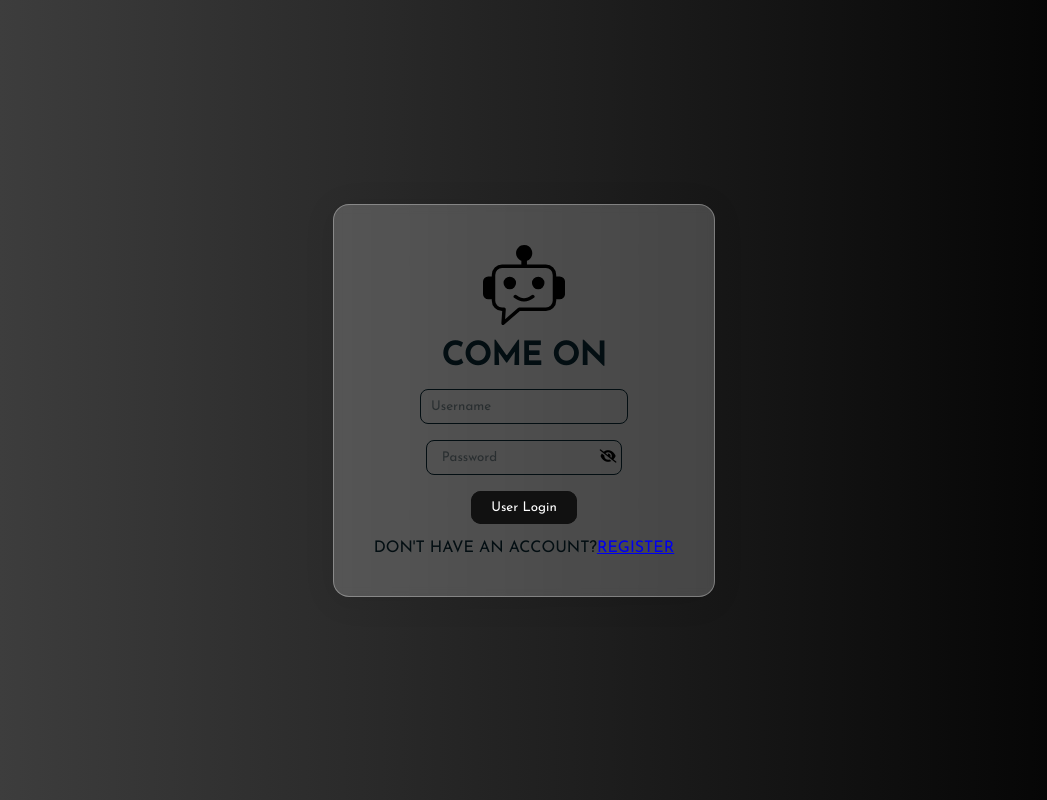
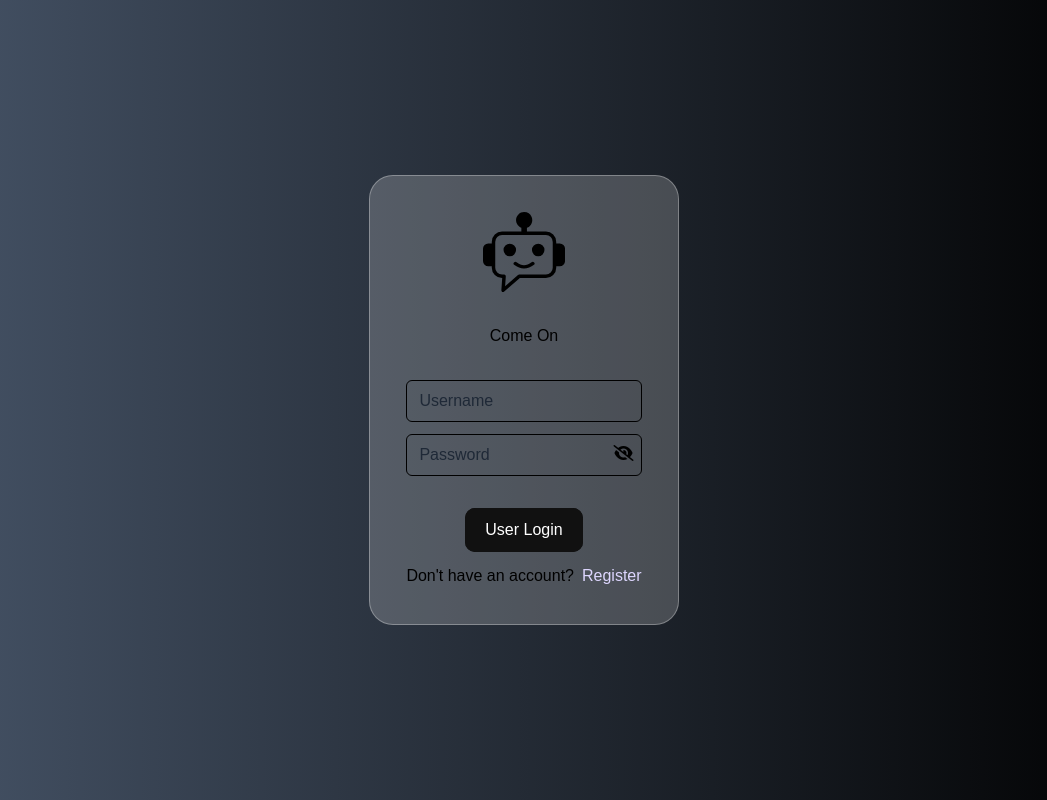
Before and after one commit to ajaypoly/chat-frontend, a React (Create React App) app in the folder chat-app/: page /login in a window 1280 px wide. Shown: the whole page, without its empty margins (116-1163 px from the left). Built offline with nearby package versions, Linux system fonts and the light colour scheme.

Commit message:
added tailwind css

```diff
--- a/chat-app/package.json
+++ b/chat-app/package.json
@@ -42,5 +42,10 @@
       "last 1 firefox version",
       "last 1 safari version"
     ]
+  },
+  "devDependencies": {
+    "autoprefixer": "^10.4.8",
+    "postcss": "^8.4.16",
+    "tailwindcss": "^3.1.8"
   }
 }
--- /dev/null
+++ b/chat-app/postcss.config.js
@@ -0,0 +1,6 @@
+module.exports = {
+  plugins: {
+    tailwindcss: {},
+    autoprefixer: {},
+  },
+}
--- a/chat-app/src/components/Contact/styles.js
+++ b/chat-app/src/components/Contact/styles.js
@@ -1,13 +1,95 @@
 import styled from "styled-components";
 
 const ContactContainer = styled.div`
+display: grid;
+  grid-template-rows: 10% 75% 15%;
+  overflow: hidden;
+  background-color: ;
+  .containers {
+    display: flex;
+    align-items: center;
+    gap: 1rem;
+    justify-content: center;
+    img {
+      height: 2rem;
+    }
+    h3 {
+      color: white;
+      text-transform: uppercase;
+    }
+  }
+  .contacts {
+    display: flex;
+    flex-direction: column;
+    align-items: center;
+    overflow: auto;
+    gap: 0.8rem;
+    &::-webkit-scrollbar {
+      width: 0.2rem;
+      &-thumb {
+        background-color: #ffffff39;
+        width: 0.1rem;
+        border-radius: 1rem;
+      }
+    }
+    .contact {
+      background-color: #ffffff34;
+      min-height: 5rem;
+      cursor: pointer;
+      width: 90%;
+      border-radius: 0.2rem;
+      padding: 0.4rem;
+      display: flex;
+      gap: 1rem;
+      align-items: center;
+      transition: 0.5s ease-in-out;
+      .avatar {
+        img {
+          height: 3rem;
+        }
+      }
+      .username {
+        h3 {
+          color: white;
+        }
+      }
+    }
+    .selected {
+      background-color: #b5b2c3;;
+    }
+  }
+  .current-user {
+    background-color: #0d0d30;
+    display: flex;
+    justify-content: center;
+    align-items: center;
+    gap: 2rem;
+    .avatar {
+      img {
+        height: 4rem;
+        max-inline-size: 100%;
+      }
+    }
+    .username {
+      h2 {
+        color: white;
+      }
+    }
+    @media screen and (min-width: 720px) and (max-width: 1080px) {
+      gap: 0.5rem;
+      .username {
+        h2 {
+          font-size: 1rem;
+        }
+      }
+    }
+  }
   img {
     height: 5rem;
   }
   h1,
   h2 {
     color: #030e12;
-    text-transform: uppercase;
   }
 
   .robo {
--- a/chat-app/src/index.css
+++ b/chat-app/src/index.css
@@ -1,4 +1,6 @@
-
+@tailwind base;
+@tailwind components;
+@tailwind utilities;
 @import url('https://fonts.googleapis.com/css2?family=Josefin+Sans:ital,wght@0,100;0,300;0,400;0,500;1,200&display=swap');
 
 *{
--- a/chat-app/src/pages/Chat/Index.jsx
+++ b/chat-app/src/pages/Chat/Index.jsx
@@ -10,6 +10,7 @@ function Chat() {
 
   const [contacts, setContacts] = useState([]);
   const [currentUser, setCurrentUser] = useState(undefined);
+  const [currentchat, setCurrentChat] = useState();
 
   useEffect(() => {
     (async () => {
@@ -29,12 +30,15 @@ function Chat() {
         }else{navigate("/avatar ")}
       }
     })()
-  }, []);
+  }, [currentUser]);
+  const handleChatChange=(chat)=>{
+    setCurrentChat(chat)
+  }
   return (
     <>
       <ChatContainer>
         <div className="chat-box">
-          <Contacts contacts={contacts} currentUser={currentUser}/>
+          <Contacts contacts={contacts} currentUser={currentUser} changeChat={handleChatChange}/>
         </div>
       </ChatContainer>
     </>
--- a/chat-app/src/pages/Login/index.js
+++ b/chat-app/src/pages/Login/index.js
@@ -25,10 +25,10 @@ function Login() {
     if (localStorage.getItem("chat-app-user")) {
       navigate("/");
     }
-     // eslint-disable-next-line react-hooks/exhaustive-deps
+    // eslint-disable-next-line react-hooks/exhaustive-deps
   }, []);
 
-  const [inputType, setInputType] = useState("password");
+  const [isPasswordHidden, setPasswordHidden] = useState(true);
   const handleSubmit = async (event) => {
     event.preventDefault();
     if (handleValidation()) {
@@ -65,51 +65,47 @@ function Login() {
   };
   return (
     <>
-      <FormContainer>
+      <FormContainer className="w-screen h-screen flex justify-center items-center bg-gradient-to-r from-slate-600 to-black ">
         <form onSubmit={(event) => handleSubmit(event)}>
-          <div className="brands">
-            <img className="robo" src={logo} alt="come on" />
-            <h1>Come On</h1>
+          <div className="border border-[#ffffff4d]  rounded-3xl flex flex-col items-center gap-3 p-9 bg-white/20">
+            <img className="h-20 " src={logo} alt="come on" />
+            <h1 className="text-black py-5 hover:text-[#b0b0b04d] hover:scale-150 transition-all duration-1000">
+              Come On
+            </h1>
             <input
-              className="inputField"
+              className="border border-black rounded-md p-2 pl-3 bg-transparent w-full placeholder:text-gray-800 outline-none"
               type="text"
               placeholder="Username"
               name="username"
               onChange={(e) => handleChange(e)}
             />
 
-            <div className="passwordDiv">
+            <div className="relative w-full">
               <input
-                className="passwordField"
-                type={inputType}
+                className="border border-black rounded-md p-2 pl-3 bg-transparent w-full placeholder:text-gray-800 outline-none"
+                type={isPasswordHidden ? "password" : "text"}
                 placeholder="Password"
                 name="password"
                 onChange={(e) => handleChange(e)}
               />
-              {inputType === "password" ? (
-                <button
-                  class="showHideBtn"
-                  type="button"
-                  onClick={() => setInputType("text")}
-                >
-                  <i class="fa-solid fa-eye-slash"></i>
-                </button>
-              ) : (
-                <button
-                  className="showHideBtn"
-                  type="button"
-                  onClick={() => setInputType("password")}
-                >
-                  <i class="fa-solid fa-eye"></i>
-                </button>
-              )}
+
+              <button
+                className="showHideBtn absolute right-2 top-2"
+                type="button"
+                onClick={() => setPasswordHidden(!isPasswordHidden)}
+              >
+                <i
+                  class={`fa-solid fa-eye${isPasswordHidden ? "-slash" : ""}`}
+                ></i>
+              </button>
             </div>
 
-            <button className="glow-on-hover" type="submit">
+            <button className="glow-on-hover mt-5" type="submit">
               User Login
             </button>
             <span>
-              Don't have an account?<a href="/register">Register</a>
+              Don't have an account?
+              <a className="text-violet-200 ml-2" href="/register">Register</a>
             </span>
           </div>
         </form>
--- a/chat-app/src/pages/Login/style.js
+++ b/chat-app/src/pages/Login/style.js
@@ -1,76 +1,6 @@
 import styled from "styled-components";
 
 const FormContainer = styled.div`
-  width: 100vw;
-  height: 100vh;
-  display: flex;
-  align-items: center;
-  justify-content: center;
-  background-image: linear-gradient(to right, #434343 0%, black 100%);
-
-  .brands {
-    margin: 10px;
-    padding: 40px;
-    display: flex;
-    align-items: center;
-    justify-content: center;
-    gap: 1rem;
-    flex-direction: column;
-    background: rgba(255, 255, 255, 0.2);
-    border-radius: 16px;
-    box-shadow: 0 4px 30px rgba(0, 0, 0, 0.1);
-    backdrop-filter: blur(5px);
-    -webkit-backdrop-filter: blur(5px);
-    border: 1px solid rgba(255, 255, 255, 0.3);
-
-    h1,
-    span {
-      color: #030e12;
-      text-transform: uppercase;
-    }
-  }
-  .robo {
-    height: 5rem;
-  }
-  .inputField {
-    font-family: "Josefin Sans", sans-serif;
-    padding: 10px;
-    color: #030e12;
-    background: #00000000;
-    border: 1px solid #030e12;
-    border-radius: 8px;
-    width: 208px;
-  }
-  .passwordDiv {
-    font-family: "Josefin Sans", sans-serif;
-    color: #030e12;
-    background: #00000000;
-    border: 1px solid #030e12;
-    border-radius: 8px;
-    display: flex;
-    align-items: center;
-    padding: 0 5px;
-  }
-  .passwordField {
-    color: #030e12;
-    padding: 10px;
-    background: #00000000;
-    border: none;
-    outline: none;
-    width: 100%;
-    height: 100%;
-  }
-  .passwordField::placeholder {
-    color: #030e1280;
-  }
-  .showHideBtn {
-    background: #00000000;
-    border: none;
-    outline: none;
-  }
-  .inputField::placeholder {
-    color: #030e1280;
-  }
   .glow-on-hover {
     padding: 10px 20px;
     border: none;
@@ -87,19 +17,11 @@ const FormContainer = styled.div`
     content: "";
     background: linear-gradient(
       45deg,
-      #ff0000,
-      #ff7300,
-      #fffb00,
-      #48ff00,
       #00ffd5,
-      #002bff,
-      #7a00ff,
       #ff00c8,
       #ff0000,
       #ffa07a,
       #ffff00,
-      #808000,
-      #008000,
       #008080
     );
     position: absolute;
--- /dev/null
+++ b/chat-app/tailwind.config.js
@@ -0,0 +1,8 @@
+/** @type {import('tailwindcss').Config} */
+module.exports = {
+  content: ["./src/**/*.{js,jsx,ts,tsx}"],
+  theme: {
+    extend: {},
+  },
+  plugins: [],
+}
```
Also changed, not shown: chat-app/src/components/Contact/index.js (+30 -16 lines), 2 other files (tests, documents, lock files or other folders).
